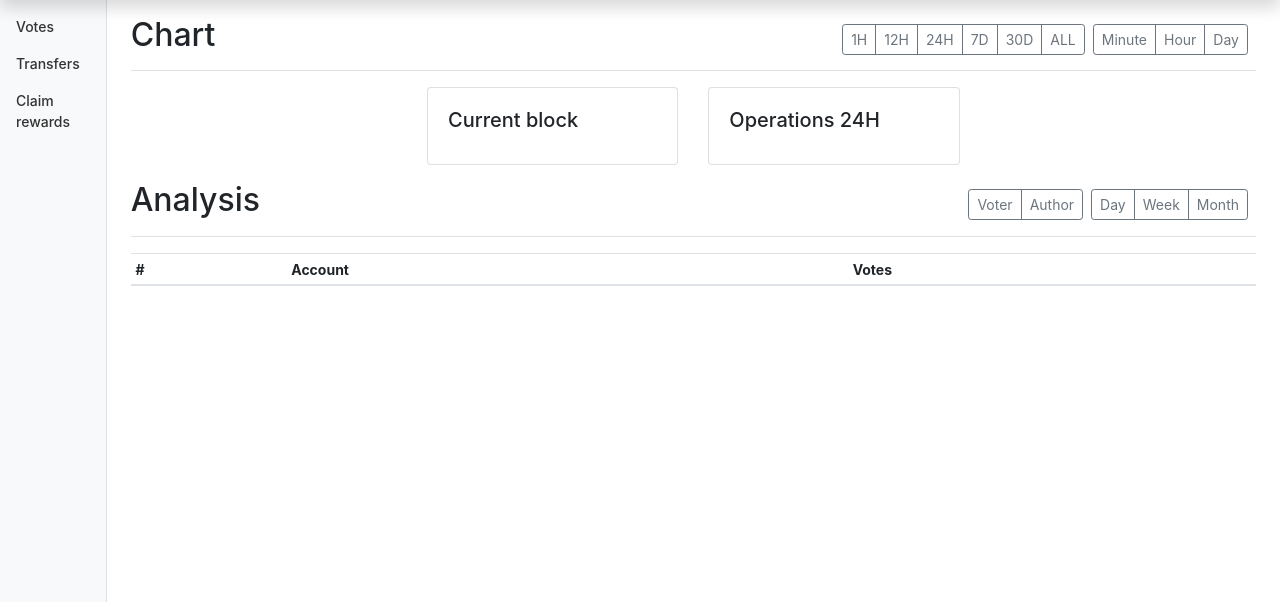
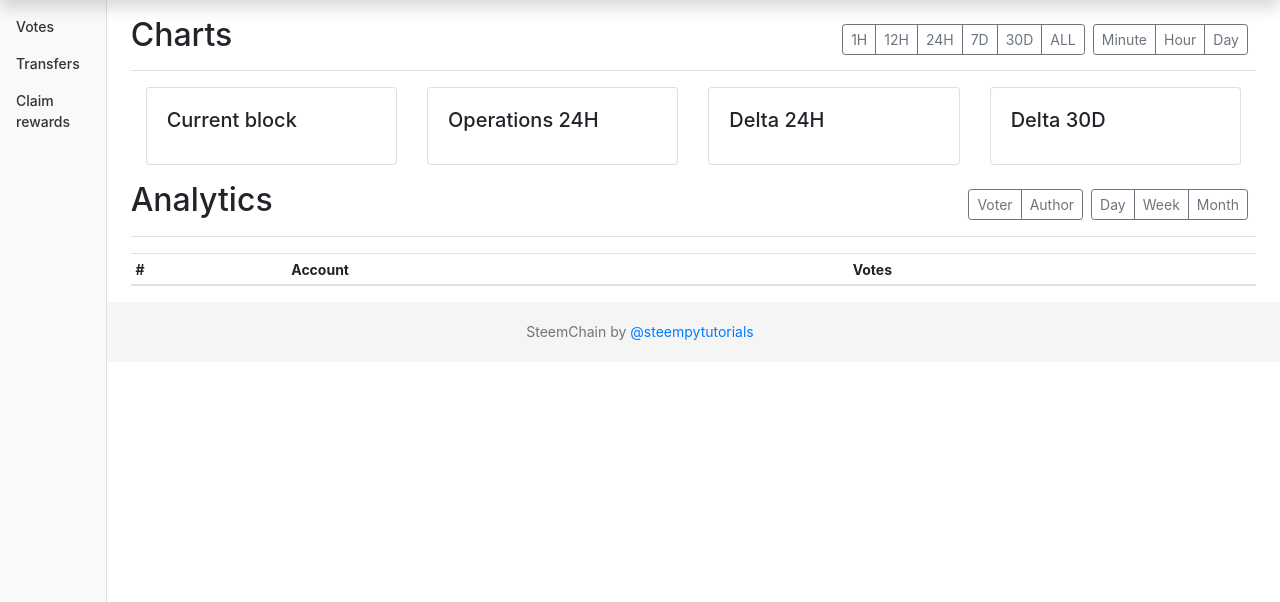
Before and after one commit to Juless89/steem-dashboard, a Django app: template front-end/templates/index.html in a window 1280 px wide. Shown: the part 48-650 px from the top of the page. Run offline with Django 3.2, Linux system fonts and the light colour scheme; the template is opened without the code that fills it, so the values that code supplies are empty; parts of the project's set-up code (start-up, migrations or seed data) failed here and were passed over; some libraries are stand-ins or nearby versions.

Commit message:
Footer and 30 day delta ticker

```diff
--- a/back-end/steem_node.py
+++ b/back-end/steem_node.py
@@ -60,7 +60,7 @@ class Node(threading.Thread):
     def run(self):
         # main block gathering thread
         rpc = RPC_node(
-            start=30791879, # 2019-01-01 0:00:00
+            start=30791879,
             amount_of_threads=2,
             blocks_queue=self.blocks_queue,
             blocks_queue_lock=self.blocks_queue_lock,
--- a/front-end/api/urls.py
+++ b/front-end/api/urls.py
@@ -5,6 +5,6 @@ urlpatterns = [
     path('votes/<slug:delta>/<slug:period>', VotesCountData.as_view()),
     path('transfers/<slug:delta>/<slug:period>', TransfersCountData.as_view()),
     path('claim_rewards/<slug:delta>/<slug:period>', ClaimRewardsCountData.as_view()),
-    path('table/votes/<slug:analyses>/<slug:resolution>', VotesSumData.as_view()),
+    path('table/votes/<slug:analytics>/<slug:resolution>', VotesSumData.as_view()),
     path('stats/<slug:operation>', GeneralStats.as_view())
 ]
--- a/front-end/static/css/dashboard.css
+++ b/front-end/static/css/dashboard.css
@@ -104,3 +104,16 @@ body {
   border-color: transparent;
   box-shadow: 0 0 0 3px rgba(255, 255, 255, .25);
 }
+
+/* Footer */
+.ftr {
+  width: auto;
+  max-width: 680px;
+  padding: 0 15px;
+  height: 60px;
+  line-height: 60px;
+}
+
+.footer {
+  background-color: #f5f5f5;
+}
--- a/front-end/static/js/dashboard.js
+++ b/front-end/static/js/dashboard.js
@@ -61,7 +61,7 @@ function active_graph() {
     $(id).addClass("active");
 
     // analysis type
-    id = '#' + Cookies.get('analyses')
+    id = '#' + Cookies.get('analytics')
     $(id).addClass("active");
 
     // current operation type
@@ -159,8 +159,8 @@ function set_cookies(){
     };
 
     // analysis type
-    if (Cookies.get('analyses') === undefined) {
-        Cookies.set('analyses', 'author', { expires: 7, path: '' });
+    if (Cookies.get('analytics') === undefined) {
+        Cookies.set('analytics', 'author', { expires: 7, path: '' });
     };
 };
 
@@ -174,9 +174,13 @@ function update_stats() {
         success: function(data){
             // extract data and set to selected fields
             $("#operations").text(data.operations);
-            block_num = data.block_num[0].block_num
-            timestamp = data.block_num[0].timestamp
+            const block_num = data.block_num[0].block_num
+            const delta = data.delta
+            const delta_30d = data.delta_30d
+            const timestamp = data.block_num[0].timestamp
             $("#block_num").text(block_num);
+            $("#delta").text(delta + '%')
+            $("#delta_30d").text(delta_30d + '%');
         },
         error: function(error_data){
             console.log(error_data)
@@ -260,31 +264,31 @@ $(document).ready(function() {
     // tables
     $("#table_month").click(function(){
         Cookies.set('table_period', 'month', { expires: 7, path: '' });
-        get_table('api/table/votes/' + Cookies.get('analyses') + '/' + Cookies.get('table_period'));
+        get_table('api/table/votes/' + Cookies.get('analytics') + '/' + Cookies.get('table_period'));
         $('.btn-sm').removeClass("active")
         active_graph()
     });
     $("#table_week").click(function(){
         Cookies.set('table_period', 'week', { expires: 7, path: '' });
-        get_table('api/table/votes/' + Cookies.get('analyses') + '/' + Cookies.get('table_period'));
+        get_table('api/table/votes/' + Cookies.get('analytics') + '/' + Cookies.get('table_period'));
         $('.btn-sm').removeClass("active")
         active_graph()
     });
     $("#table_day").click(function(){
         Cookies.set('table_period', 'day', { expires: 7, path: '' });
-        get_table('api/table/votes/' + Cookies.get('analyses') + '/' + Cookies.get('table_period'));
+        get_table('api/table/votes/' + Cookies.get('analytics') + '/' + Cookies.get('table_period'));
         $('.btn-sm').removeClass("active")
         active_graph()
     });
     $("#author").click(function(){
-        Cookies.set('analyses', 'author', { expires: 7, path: '' });
-        get_table('api/table/votes/' + Cookies.get('analyses') + '/' + Cookies.get('table_period'));
+        Cookies.set('analytics', 'author', { expires: 7, path: '' });
+        get_table('api/table/votes/' + Cookies.get('analytics') + '/' + Cookies.get('table_period'));
         $('.btn-sm').removeClass("active")
         active_graph()
     });
     $("#voter").click(function(){
-        Cookies.set('analyses', 'voter', { expires: 7, path: '' });
-        get_table('api/table/votes/' + Cookies.get('analyses') + '/' + Cookies.get('table_period'));
+        Cookies.set('analytics', 'voter', { expires: 7, path: '' });
+        get_table('api/table/votes/' + Cookies.get('analytics') + '/' + Cookies.get('table_period'));
         $('.btn-sm').removeClass("active")
         active_graph()
     });
--- a/front-end/templates/base.html
+++ b/front-end/templates/base.html
@@ -30,7 +30,12 @@
         {% block content %}
         {% endblock content %}
 
-
-
+        <footer class="footer">
+                <div class="container ftr justify-content-md-center">
+                    <div class="row justify-content-md-center">
+                        <span class="text-muted">SteemChain by <a href="https://www.steemit.com/@steempytutorials">@steempytutorials</a></span>
+                    </div>
+                </div>
+            </footer>
     </body>
 </html>
--- a/front-end/templates/index.html
+++ b/front-end/templates/index.html
@@ -74,7 +74,7 @@
 
     <main role="main" class="col-md-10 ml-sm-auto col-lg-11 px-4">
       <div class="d-flex justify-content-between flex-wrap flex-md-nowrap align-items-center pt-3 pb-2 mb-3 border-bottom">
-        <h1 class="h2">Chart</h1>
+        <h1 class="h2">Charts</h1>
         <div class="btn-toolbar mb-2 mb-md-0">
           <div class="btn-group mr-2">
               <button id="1H" type="button" class="btn btn-sm btn-outline-secondary">1H</button>
@@ -126,30 +126,28 @@
                   </div>
                 </div>
               </div>
-              <!--
               <div class="col-sm-3">
                   <div class="card">
                     <div class="card-body">
-                      <h5 class="card-title">Unique accounts 24H</h5>
-                      <p class="card-text">With supporting text below as a natural lead-in to additional content.</p>
+                      <h5 class="card-title">Delta 24H</h5>
+                      <p id="delta" class="card-text"></p>
                     </div>
                   </div>
                 </div>
                 <div class="col-sm-3">
                   <div class="card">
                     <div class="card-body">
-                      <h5 class="card-title">30D Δ</h5>
-                      <p class="card-text">With supporting text below as a natural lead-in to additional content.</p>
+                      <h5 class="card-title">Delta 30D</h5>
+                      <p id="delta_30d" class="card-text"></p>
                     </div>
                   </div>
                 </div>
-              -->
             </div>
       </div>
 
 
     <div class="d-flex justify-content-between flex-wrap flex-md-nowrap align-items-center pt-3 pb-2 mb-3 border-bottom">
-      <h2>Analysis</h2>
+      <h2>Analytics</h2>
       <div class="btn-toolbar mb-2 mb-md-0">
           <div class="btn-group mr-2">
               <button id="voter" type="button" class="btn btn-sm btn-outline-secondary">Voter</button>
```
Also changed, not shown: back-end/database.py (+5 -6 lines), front-end/api/views.py (+10 -2 lines).
